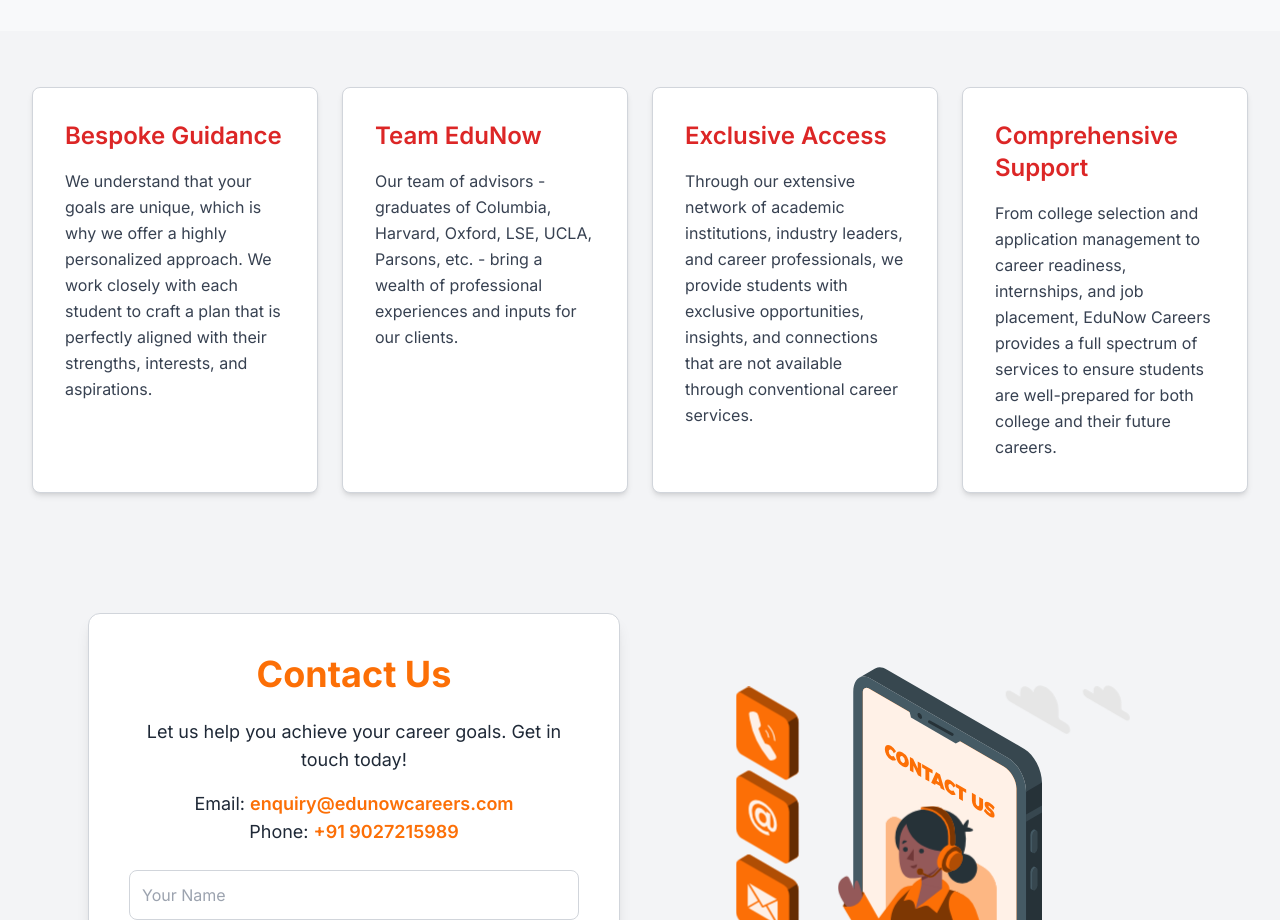
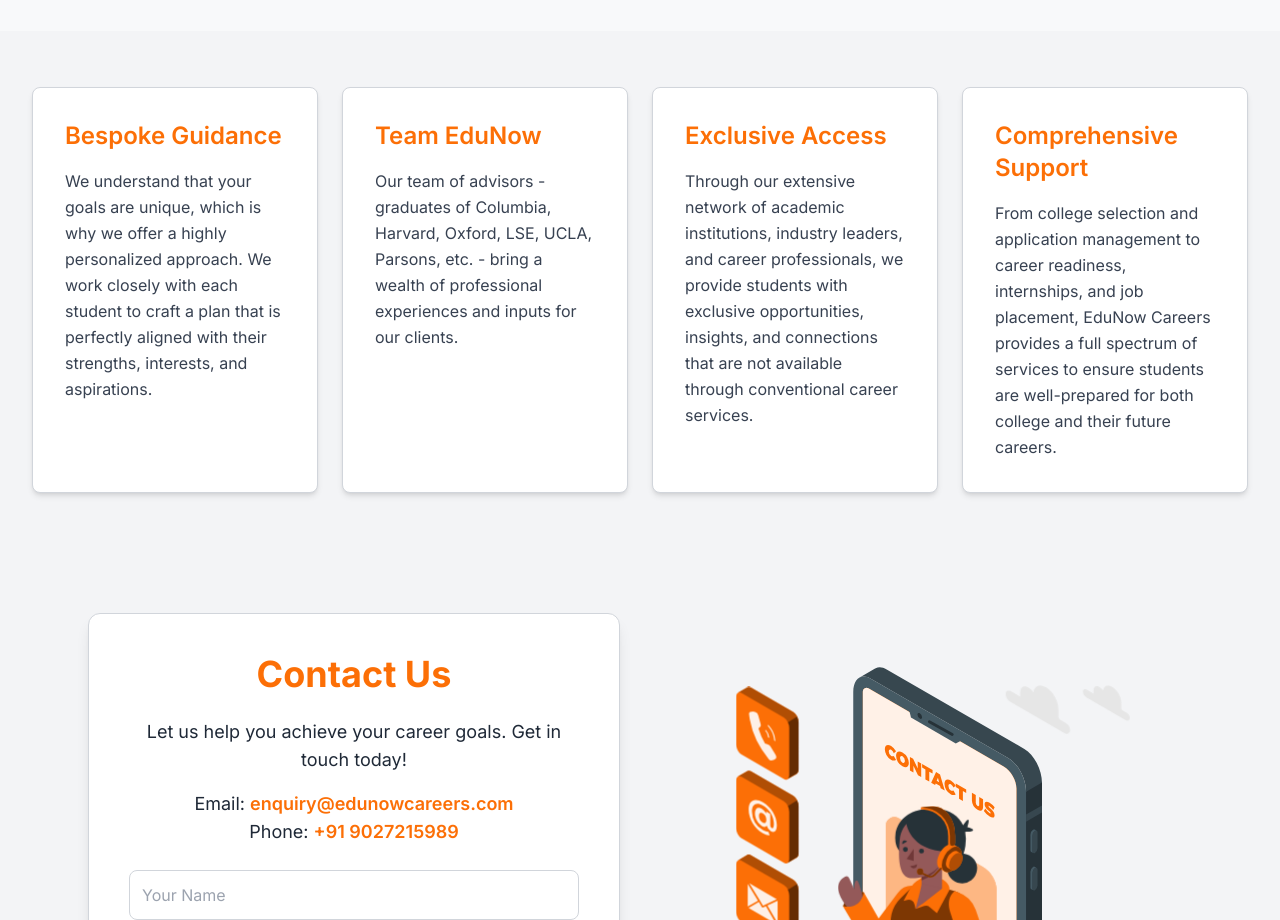
Before and after one commit to Harshpratapcodes/eduNow-2.0, a plain HTML site: page about_us.html in a window 1280 px wide. Shown: the part 2400-3320 px from the top of the page. Drawn offline with nearby package versions, Linux system fonts and the light colour scheme.

Commit message:
minor colo change

```diff
--- a/about_us.html
+++ b/about_us.html
@@ -236,25 +236,25 @@
     <div class="max-w-7xl mx-auto flex flex-wrap justify-between gap-6 lg:px-8 px-4">
         <!-- Card 1 -->
         <article class="flex-1 min-w-[250px] bg-white p-8 border border-gray-300 rounded-lg shadow-md transition-transform duration-300 hover:scale-105 hover:shadow-lg">
-            <h3 class="text-red-600 text-2xl font-semibold">Bespoke Guidance</h3>
+            <h3 class="text-[#fc6f06] text-2xl font-semibold">Bespoke Guidance</h3>
             <p class="mt-4 text-gray-700 leading-relaxed">We understand that your goals are unique, which is why we offer a highly personalized approach. We work closely with each student to craft a plan that is perfectly aligned with their strengths, interests, and aspirations.</p>
         </article>
 
         <!-- Card 2 -->
         <article class="flex-1 min-w-[250px] bg-white p-8 border border-gray-300 rounded-lg shadow-md transition-transform duration-300 hover:scale-105 hover:shadow-lg">
-            <h3 class="text-red-600 text-2xl font-semibold">Team EduNow</h3>
+            <h3 class="text-[#fc6f06] text-2xl font-semibold">Team EduNow</h3>
             <p class="mt-4 text-gray-700 leading-relaxed">Our team of advisors - graduates of Columbia, Harvard, Oxford, LSE, UCLA, Parsons, etc. - bring a wealth of professional experiences and inputs for our clients.</p>
         </article>
 
         <!-- Card 3 -->
         <article class="flex-1 min-w-[250px] bg-white p-8 border border-gray-300 rounded-lg shadow-md transition-transform duration-300 hover:scale-105 hover:shadow-lg">
-            <h3 class="text-red-600 text-2xl font-semibold">Exclusive Access</h3>
+            <h3 class="text-[#fc6f06] text-2xl font-semibold">Exclusive Access</h3>
             <p class="mt-4 text-gray-700 leading-relaxed">Through our extensive network of academic institutions, industry leaders, and career professionals, we provide students with exclusive opportunities, insights, and connections that are not available through conventional career services.</p>
         </article>
 
         <!-- Card 4 -->
         <article class="flex-1 min-w-[250px] bg-white p-8 border border-gray-300 rounded-lg shadow-md transition-transform duration-300 hover:scale-105 hover:shadow-lg">
-            <h3 class="text-red-600 text-2xl font-semibold">Comprehensive Support</h3>
+            <h3 class="text-[#fc6f06] text-2xl font-semibold">Comprehensive Support</h3>
             <p class="mt-4 text-gray-700 leading-relaxed">From college selection and application management to career readiness, internships, and job placement, EduNow Careers provides a full spectrum of services to ensure students are well-prepared for both college and their future careers.</p>
         </article>
     </div>
```
